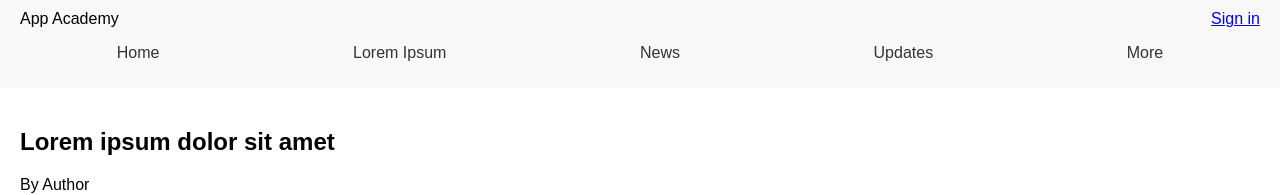
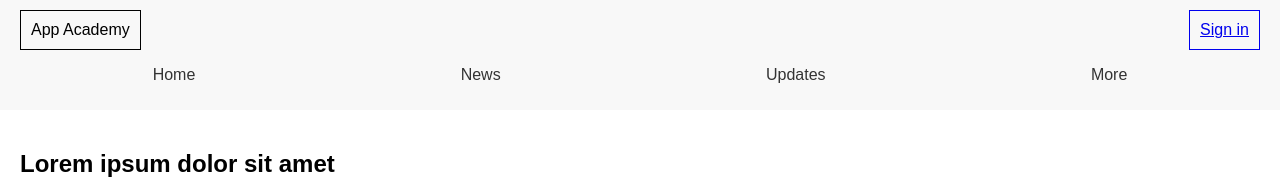
Before and after one commit to Sley530/practice-for-prepwork-css-wireframe-main, a plain HTML site: page index.htm in a window 1280 px wide. Shown: the top 195 px of the page. Drawn offline with Linux system fonts and the light colour scheme.

Commit message:
Project almost done

```diff
--- a/index.htm
+++ b/index.htm
@@ -15,7 +15,6 @@
         <nav>
             <ul>
                 <li><a href="#">Home</a></li>
-                <li><a href="#">Lorem Ipsum</a></li>
                 <li><a href="#">News</a></li>
                 <li><a href="#">Updates</a></li>
                 <li><a href="#">More</a></li>
--- a/wireframe.css
+++ b/wireframe.css
@@ -2,6 +2,11 @@ body {
     font-family: Arial, sans-serif;
     margin: 0;
     padding: 0;
+}
+
+span {
+    border: 1px solid;
+    padding: 10px 10px 10px 10px;
 }
 
 header {
@@ -15,15 +20,22 @@ header {
     align-items: center;
 }
 
+.top-nav a{
+    border: 1px solid;
+    padding: 10px 10px 10px 10px;
+}
 nav ul {
     list-style: none;
     padding: 0;
     display: flex;
     justify-content: space-around;
+
+
 }
 
 nav ul li {
     margin: 0 10px;
+
 }
 
 nav ul li a {
```
